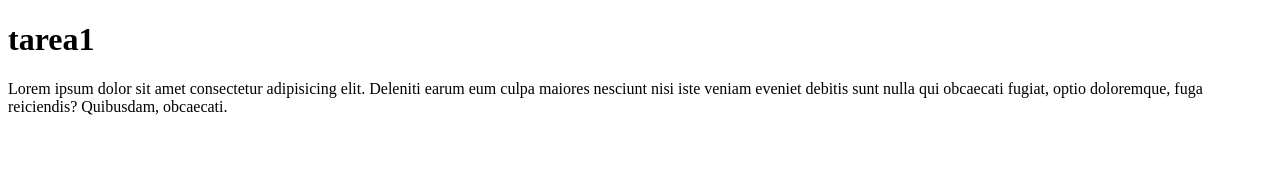
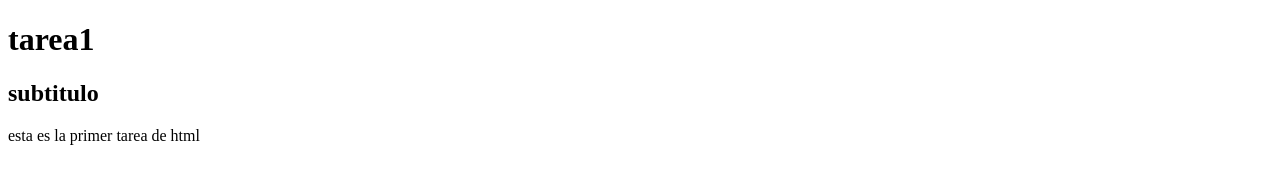
Before and after one commit to liliahn/tarea_semana1, a plain HTML site: page index.html in a window 1280 px wide. Drawn offline with Linux system fonts and the light colour scheme.

Commit message:
hace cambios en html y agrega foto

```diff
--- a/index.html
+++ b/index.html
@@ -10,9 +10,11 @@
 
 <body>
     <h1>tarea1</h1>
-    <p>Lorem ipsum dolor sit amet consectetur adipisicing elit. Deleniti earum eum culpa maiores nesciunt nisi iste
-        veniam eveniet debitis sunt nulla qui obcaecati fugiat, optio doloremque, fuga reiciendis? Quibusdam, obcaecati.
+    <h2>subtitulo</h2>
+    <p>
+        esta es la primer tarea de html
     </p>
+
 </body>
 
 </html>
```
Also changed, not shown: img/batman.jpg (added).
